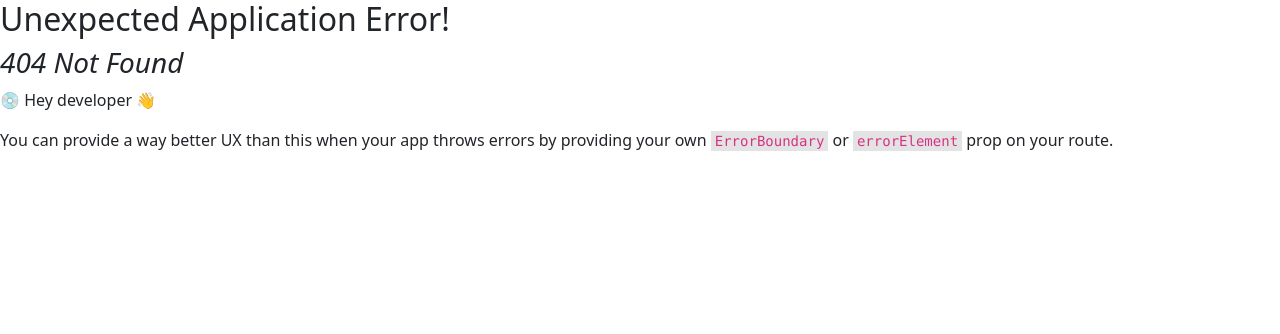
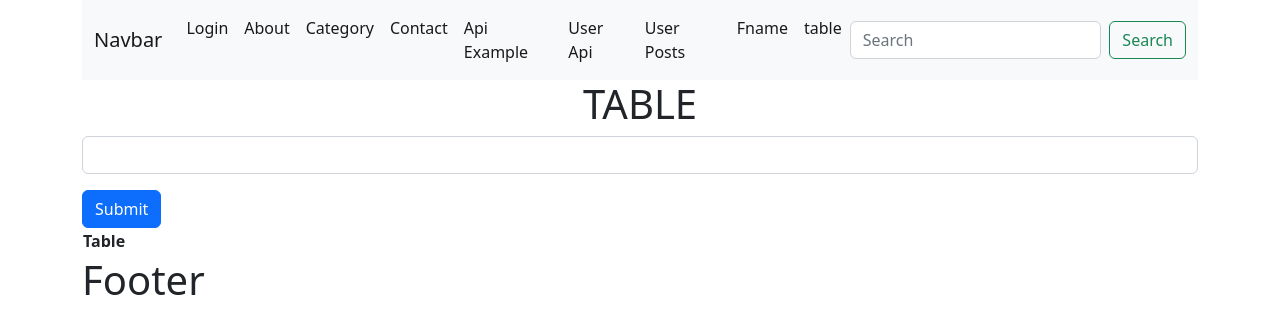
Before and after one commit to M-Destiny/React, a React (Create React App) app: page /table in a window 1280 px wide. Before the commit this address had no page. Shown: the top 334 px of the page. Built offline with nearby package versions, Linux system fonts and the light colour scheme.

Commit message:
Multiplicatiion table in racr and it works 13-12-22

```diff
--- a/src/Components/Header.js
+++ b/src/Components/Header.js
@@ -32,14 +32,15 @@ export default function Header() {
               <li class="nav-item">
                 <Link class="nav-link active" aria-current="page" to="userpost">User Posts</Link>
               </li>
+              <li class="nav-item">
+                <Link class="nav-link active" aria-current="page" to="fname">Fname</Link>
+              </li>
+              <li class="nav-item">
+                <Link class="nav-link active" aria-current="page" to="table">table</Link>
+              </li>
               {/* <li class="nav-item">
                 <Link class="nav-link active" aria-current="page" to="about">Categories</Link>
               </li> */}
-
-
-              <li class="nav-item">
-                <a class="nav-link disabled" href="#" tabindex="-1" aria-disabled="true">Disabled</a>
-              </li>
             </ul>
             <form class="d-flex">
               <input class="form-control me-2" type="search" placeholder="Search" aria-label="Search" />
--- /dev/null
+++ b/src/Components/Table.jsx
@@ -0,0 +1,62 @@
+import React, { useState } from 'react'
+import { useRef } from 'react'
+// import Tout from './Tout'
+
+export default function Table() {
+    // create a multiplication table
+    //create a multiplication table in react and print the values in a table format
+    var input = useRef()
+    const [num, setNum] = useState(0)
+    const [arr, setArr] = useState([])
+    function ctable() {
+        var arr = []
+        var num = input.current.value
+        for (var i = 1; i <= 10; i++) {
+            // console.log(num * i);
+            // console.log(num + ' x ' + i + ' = ' + num * i);
+            var tableout = num + ' x ' + i + ' = ' + num * i;
+            setNum(tableout)
+            var tt = arr.push(tableout)
+            setArr(tt)
+
+            // document.write(tableout + '<br />')
+            // if (i !== 10) {
+            //     document.write(tableout +"<br>");
+            // } else { }
+
+        }
+        // console.log(arr);
+        for (var i = 0; i < arr.length; i++) {
+            var p = document.createElement('p')
+            p.innerHTML = arr[i]
+            document.getElementById('tdata').appendChild(p)
+
+            // console.log(arr[i]);
+        }
+    }
+
+    return (
+        <div className='container'>
+            <h1 className='text-center text-uppercase'> Table</h1>
+            <input type="text" className='form-control mb-3' ref={input} />
+            <button className='btn btn-primary' onClick={ctable}>Submit</button>
+            {/*  create a multiplication table */}
+            <table>
+                <thead>
+                    <th scope="col">Table</th>
+                </thead>
+                <tr>
+                    <td id='tdata'></td>
+                </tr>
+
+
+            </table>
+
+
+
+
+            {/* <Tout table={num} /> */}
+        </div >
+
+    )
+}
--- /dev/null
+++ b/src/Components/Tout.jsx
@@ -0,0 +1,10 @@
+import React from 'react'
+
+export default function Tout(props) {
+    // console.log(props);
+  return (
+    <div>
+        <h1 className='text-center text-uppercase'> Table</h1>
+    </div>
+  )
+}
--- /dev/null
+++ b/src/Components/Usestateref.jsx
@@ -0,0 +1,30 @@
+import React, { useState } from 'react'
+import { useRef } from 'react'
+
+export default function Usestateref() {
+    var m1 = useRef()
+    var m2 = useRef()
+    const [first, setFirst] = useState([])
+    const [last, setLast] = useState([])
+
+    function func() {
+        console.log(m1.current.value);
+        console.log(m2.current.value);
+        setFirst(m1.current.value)
+        setLast(m2.current.value)
+
+
+    }
+
+    return (
+        <div className='container'>
+            <h1 className='text-center text-uppercase'> Usestateref</h1>
+
+
+            <input type="text" className='form-control' placeholder='Enter First Name' ref={m1} /> <br />
+            <input type="text" className='form-control' placeholder='Enter Last NAme' ref={m2} /> <br />
+            <button className='btn btn-primary' onClick={func}>Submit</button>
+            <h1 className='text-center text-uppercase'> {first} {last}</h1>
+        </div>
+    )
+}
```
Also changed, not shown: src/index.js (+12 -0 lines).
